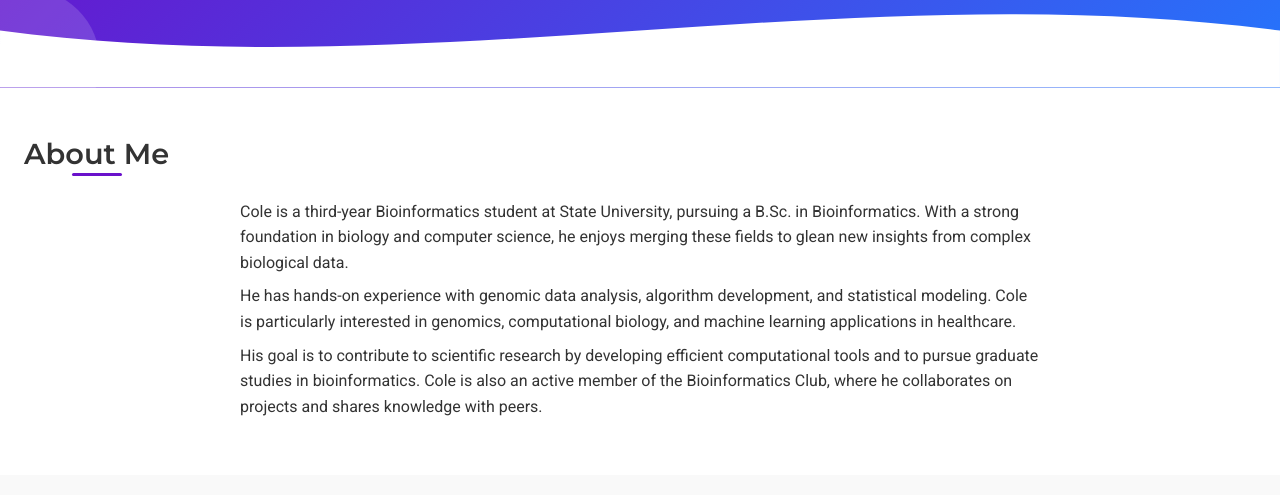
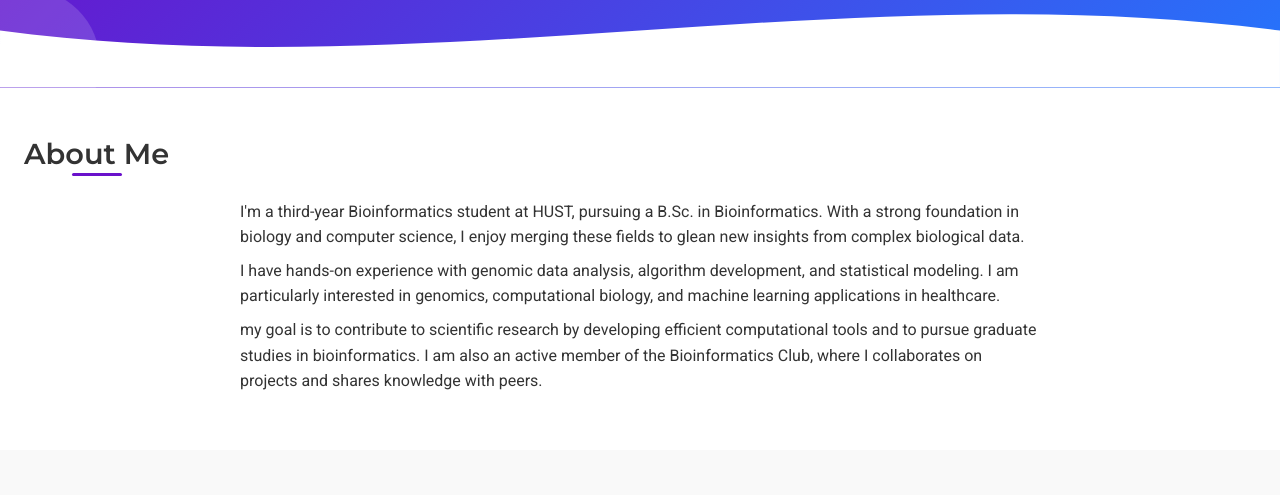
Before and after one commit to HaoYuan000/cole.io, a plain HTML site: page index.html in a window 1280 px wide. Shown: the part 137-632 px from the top of the page. Drawn offline with Linux system fonts and the light colour scheme; a small style sheet from the web is missing.

Commit message:
Update index.html

```diff
--- a/index.html
+++ b/index.html
@@ -376,9 +376,9 @@
   </header>
   <section id="about">
     <h2>About Me</h2>
-    <p>Cole is a third-year Bioinformatics student at State University, pursuing a B.Sc. in Bioinformatics. With a strong foundation in biology and computer science, he enjoys merging these fields to glean new insights from complex biological data.</p>
-    <p>He has hands-on experience with genomic data analysis, algorithm development, and statistical modeling. Cole is particularly interested in genomics, computational biology, and machine learning applications in healthcare.</p>
-    <p>His goal is to contribute to scientific research by developing efficient computational tools and to pursue graduate studies in bioinformatics. Cole is also an active member of the Bioinformatics Club, where he collaborates on projects and shares knowledge with peers.</p>
+    <p>I'm a third-year Bioinformatics student at HUST, pursuing a B.Sc. in Bioinformatics. With a strong foundation in biology and computer science, I enjoy merging these fields to glean new insights from complex biological data.</p>
+    <p>I have hands-on experience with genomic data analysis, algorithm development, and statistical modeling. I am particularly interested in genomics, computational biology, and machine learning applications in healthcare.</p>
+    <p>my goal is to contribute to scientific research by developing efficient computational tools and to pursue graduate studies in bioinformatics. I am also an active member of the Bioinformatics Club, where I collaborates on projects and shares knowledge with peers.</p>
   </section>
   <section id="skills">
     <h2>Skills</h2>
```
